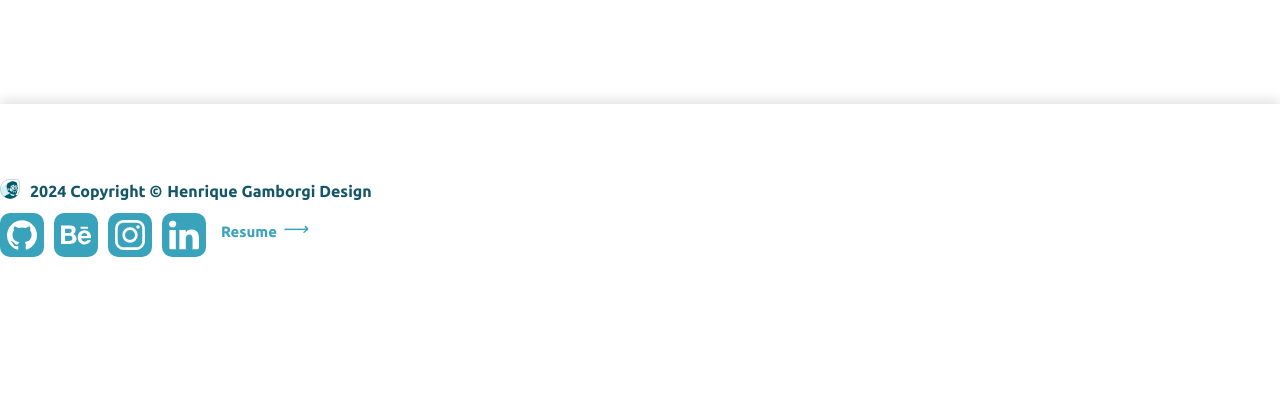
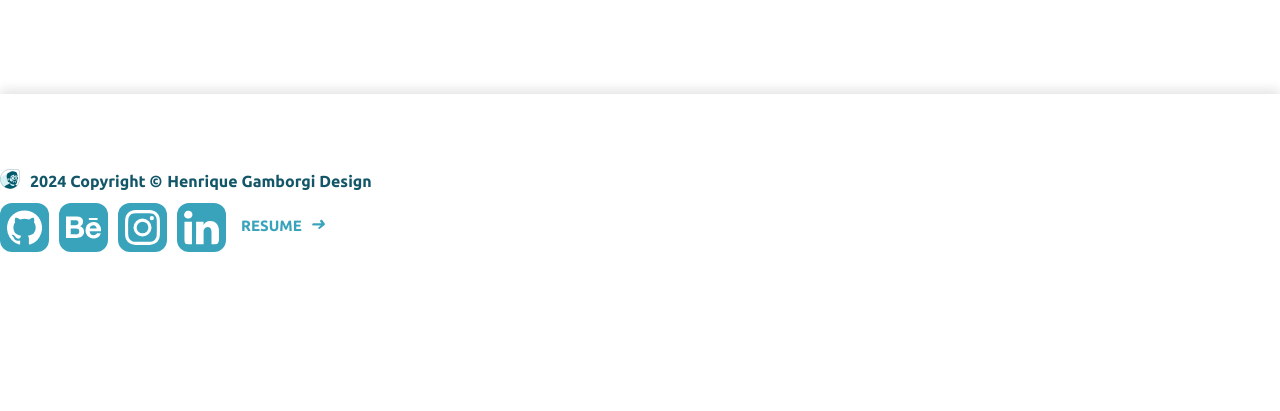
Before and after one commit to ickgamborgi/Menezes_Henrique_Portfolio, a PHP site: page / in a window 1280 px wide. Shown: the part 5360-5771 px from the top of the page. After the commit the page ends 5612 px from the top, so only its background shows below. Run offline with PHP 8.4, Linux system fonts and the light colour scheme; some libraries are stand-ins or nearby versions.

Commit message:
Update Homepage
In this commit, I made a few updates on the homepage buttons and bugs.

```diff
--- a/index.html
+++ b/index.html
@@ -452,7 +452,7 @@
                 <div class="footer-resume col-span-1">
                     <a href="about.html" class="resume">
                         <h5 class="small-button">Resume</h5>
-                        <i>&#x27F6;</i>
+                        <i>&#10140;</i>
                     </a>
                 </div>
 
--- a/sass/base/_general.scss
+++ b/sass/base/_general.scss
@@ -45,7 +45,7 @@ footer {
 }
 
 .simple-btn {
-    margin-top: 20px;
+    margin-top: 10px;
     font-size: a.$h5;
     display: flex;
     gap: 8px;
--- a/sass/components/_footer.scss
+++ b/sass/components/_footer.scss
@@ -39,9 +39,9 @@ footer {
     background-color: a.$light-cyan;
     padding: 7px;
     width: fit-content;
-    border-radius: 10px;
-    width: 30px;
-    height: 30px;
+    border-radius: 12px;
+    width: 35px;
+    height: 35px;
     transition: a.$basic-transition;
 
     &:hover {
@@ -52,19 +52,24 @@ footer {
 }
 
 .resume {
-    margin-top: 10px;
+    margin-top: 15px;
     font-size: a.$h5;
     display: flex;
-    gap: 5px;
+    gap: 8px;
     align-items: end;
     color: a.$light-cyan;
     cursor: pointer;
-    transition: ease-in-out padding .25s;
+    transition: a.$basic-transition;
+    text-transform: uppercase;
+    letter-spacing: .75p;
+
+    h5 {
+        padding-bottom: 1px;
+    }
 
     &:hover {
         color: a.$primary-cyan;
-        padding-left: 10px;
-        border-left: 2px solid a.$primary-cyan;
+        gap: 16px;
     }
 }
 
--- a/sass/components/_header.scss
+++ b/sass/components/_header.scss
@@ -50,7 +50,7 @@
 
     &:hover {
     text-decoration: underline;
-    border-radius: a.$round-border;
+    border-radius: 0px;
     background-color: #39a4bc28;
     }
 }
@@ -101,6 +101,10 @@
      .links-header ul li {
         text-align: center;
         cursor: pointer;
+
+        a:hover {
+            border-radius: a.$round-border;
+        }
     }
 
     .links-header.active {
```
Also changed, not shown: css/main.css, 1 other file.
